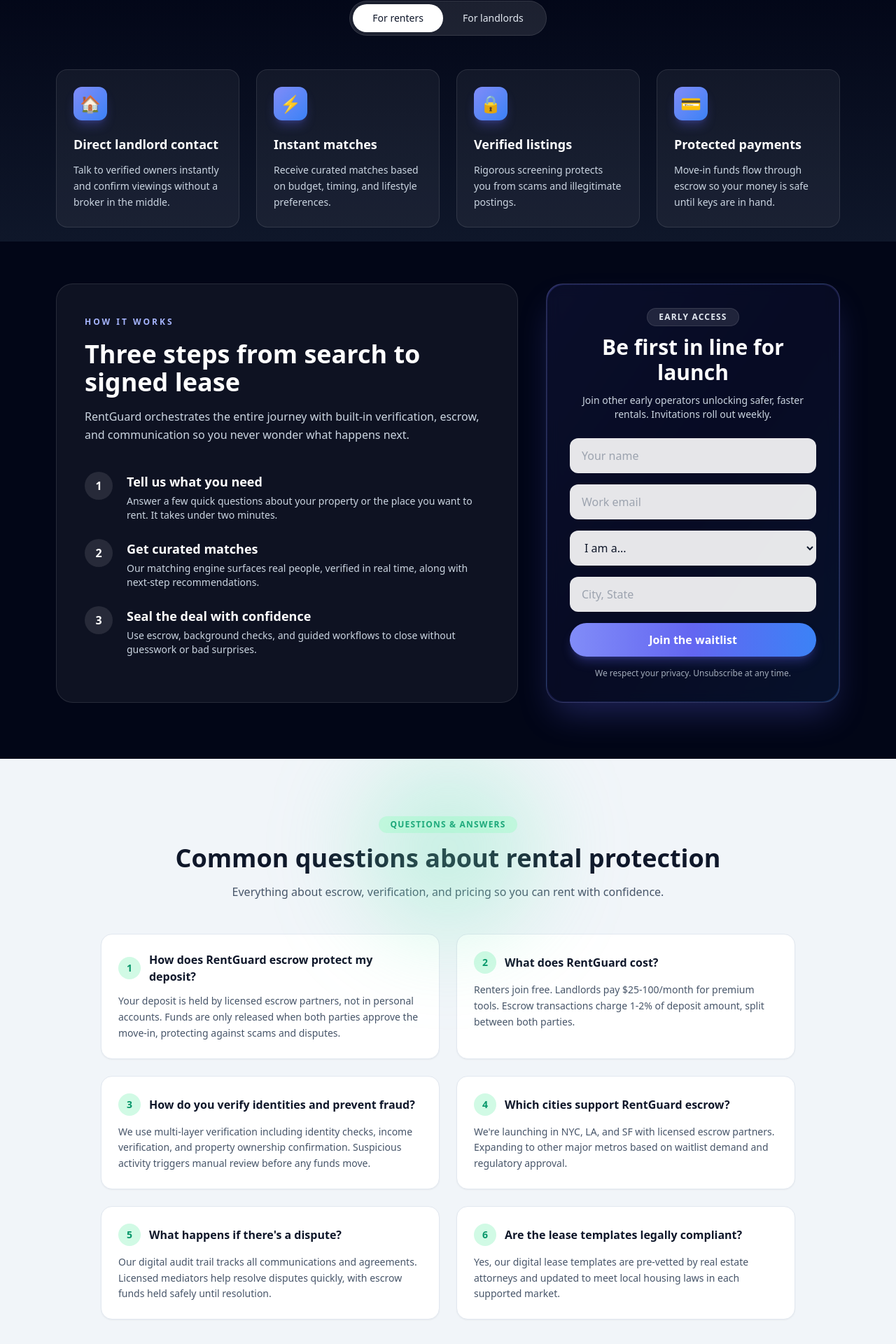
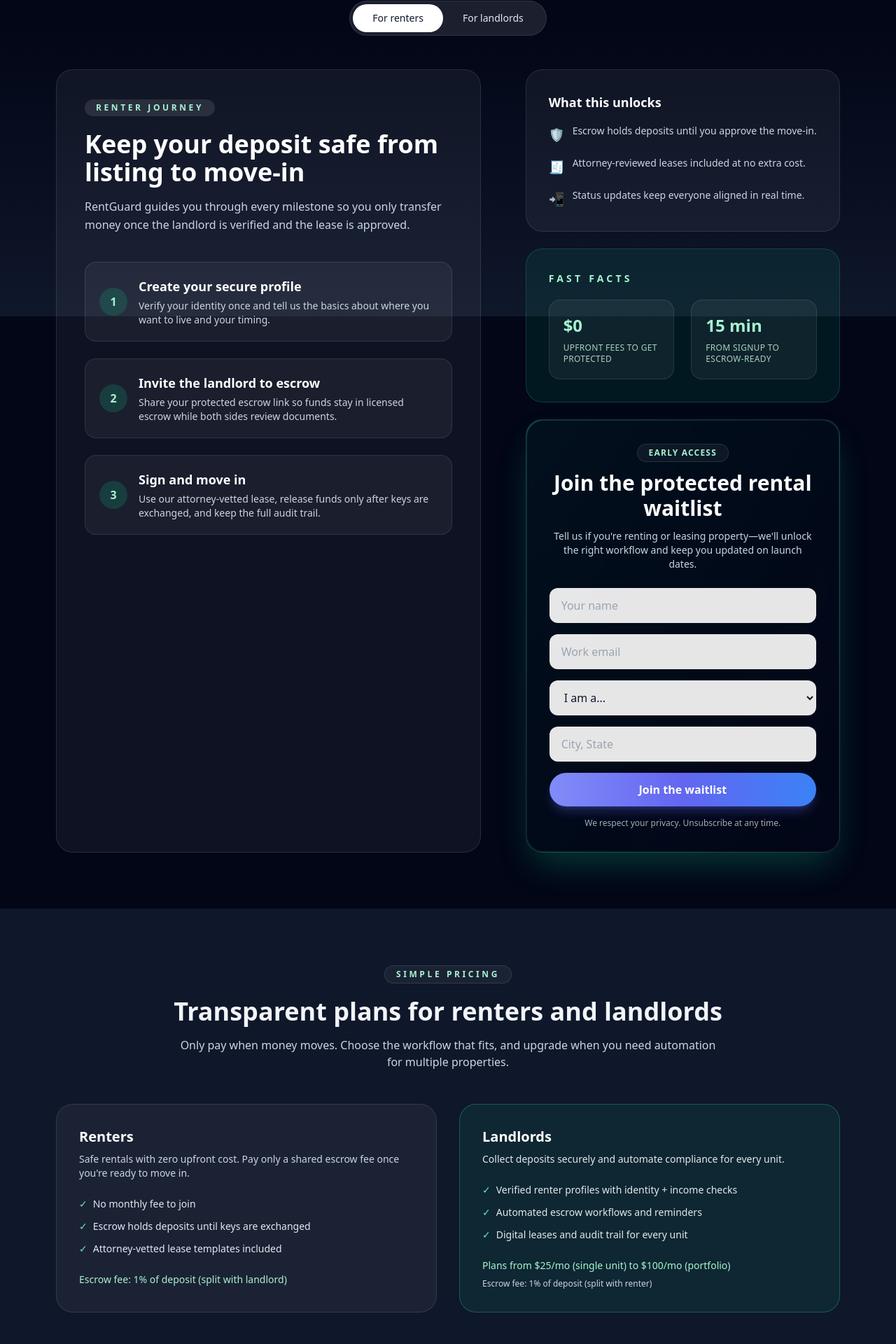
Before and after one commit to Aaronrabanal24/rentguard-landing, a Next.js app: page / in a window 1280 px wide. Shown: the part 1386-3306 px from the top of the page at 70% size. Built offline with nearby package versions, Linux system fonts and the light colour scheme.

Commit message:
Story from both

```diff
--- /dev/null
+++ b/components/Pricing.tsx
@@ -0,0 +1,42 @@
+export default function Pricing() {
+  return (
+    <section className="bg-slate-900 py-20" id="pricing">
+      <div className="mx-auto max-w-6xl px-4 text-slate-100">
+        <div className="text-center">
+          <span className="inline-flex items-center gap-2 rounded-full border border-white/10 bg-white/5 px-4 py-1 text-xs font-semibold uppercase tracking-[0.3em] text-emerald-200">
+            Simple pricing
+          </span>
+          <h2 className="mt-5 text-3xl font-semibold sm:text-4xl">Transparent plans for renters and landlords</h2>
+          <p className="mx-auto mt-4 max-w-3xl text-base text-slate-300">
+            Only pay when money moves. Choose the workflow that fits, and upgrade when you need automation for multiple properties.
+          </p>
+        </div>
+
+        <div className="mt-12 grid gap-8 lg:grid-cols-2">
+          <div className="rounded-3xl border border-white/10 bg-white/5 p-8">
+            <h3 className="text-xl font-semibold text-white">Renters</h3>
+            <p className="mt-2 text-sm text-slate-300">Safe rentals with zero upfront cost. Pay only a shared escrow fee once you're ready to move in.</p>
+            <ul className="mt-6 space-y-3 text-sm text-slate-200">
+              <li className="flex gap-2"><span className="text-emerald-300">✓</span>No monthly fee to join</li>
+              <li className="flex gap-2"><span className="text-emerald-300">✓</span>Escrow holds deposits until keys are exchanged</li>
+              <li className="flex gap-2"><span className="text-emerald-300">✓</span>Attorney-vetted lease templates included</li>
+            </ul>
+            <p className="mt-6 text-sm text-emerald-200">Escrow fee: 1% of deposit (split with landlord)</p>
+          </div>
+
+          <div className="rounded-3xl border border-emerald-400/30 bg-emerald-500/10 p-8">
+            <h3 className="text-xl font-semibold text-white">Landlords</h3>
+            <p className="mt-2 text-sm text-slate-200">Collect deposits securely and automate compliance for every unit.</p>
+            <ul className="mt-6 space-y-3 text-sm text-slate-200">
+              <li className="flex gap-2"><span className="text-emerald-300">✓</span>Verified renter profiles with identity + income checks</li>
+              <li className="flex gap-2"><span className="text-emerald-300">✓</span>Automated escrow workflows and reminders</li>
+              <li className="flex gap-2"><span className="text-emerald-300">✓</span>Digital leases and audit trail for every unit</li>
+            </ul>
+            <p className="mt-6 text-sm text-emerald-200">Plans from $25/mo (single unit) to $100/mo (portfolio)</p>
+            <p className="mt-2 text-xs text-slate-300">Escrow fee: 1% of deposit (split with renter)</p>
+          </div>
+        </div>
+      </div>
+    </section>
+  );
+}
--- a/components/ValueAndForm.tsx
+++ b/components/ValueAndForm.tsx
@@ -2,34 +2,73 @@ import { useState } from "react";
 import WaitlistForm from "./WaitlistForm";
 import { track } from "../lib/track";
 
-const RENTER_BENEFITS = [
-  { icon: "🏠", title: "Direct landlord contact", description: "Talk to verified owners instantly and confirm viewings without a broker in the middle." },
-  { icon: "⚡", title: "Instant matches", description: "Receive curated matches based on budget, timing, and lifestyle preferences." },
-  { icon: "🔒", title: "Verified listings", description: "Rigorous screening protects you from scams and illegitimate postings." },
-  { icon: "💳", title: "Protected payments", description: "Move-in funds flow through escrow so your money is safe until keys are in hand." },
-];
-
-const LANDLORD_BENEFITS = [
-  { icon: "👥", title: "Pre-qualified tenants", description: "Identity, income, and rental history captured before you ever schedule a tour." },
-  { icon: "📊", title: "Live analytics", description: "Dashboards highlight interest, drop-off, and pricing trends across your portfolio." },
-  { icon: "🚀", title: "Faster fills", description: "AI powered suggestions reach renters who match availability and requirements today." },
-  { icon: "🛡️", title: "Built-in safeguards", description: "Deposit protection, secure messaging, and contract workflows all in one place." },
-];
-
-const HOW_IT_WORKS = [
+const PERSONA_CONTENT = {
+  renter: {
+    badge: "Renter journey",
+    heading: "Keep your deposit safe from listing to move-in",
+    description:
+      "RentGuard guides you through every milestone so you only transfer money once the landlord is verified and the lease is approved.",
+    steps: [
       {
-    title: "Tell us what you need",
-    description: "Answer a few quick questions about your property or the place you want to rent. It takes under two minutes.",
+        title: "Create your secure profile",
+        description: "Verify your identity once and tell us the basics about where you want to live and your timing.",
       },
       {
-    title: "Get curated matches",
-    description: "Our matching engine surfaces real people, verified in real time, along with next-step recommendations.",
+        title: "Invite the landlord to escrow",
+        description: "Share your protected escrow link so funds stay in licensed escrow while both sides review documents.",
       },
       {
-    title: "Seal the deal with confidence",
-    description: "Use escrow, background checks, and guided workflows to close without guesswork or bad surprises.",
+        title: "Sign and move in",
+        description: "Use our attorney-vetted lease, release funds only after keys are exchanged, and keep the full audit trail.",
       },
-];
+    ],
+    highlights: [
+      { icon: "🛡️", text: "Escrow holds deposits until you approve the move-in." },
+      { icon: "🧾", text: "Attorney-reviewed leases included at no extra cost." },
+      { icon: "📲", text: "Status updates keep everyone aligned in real time." },
+    ],
+    stats: [
+      { value: "$0", label: "upfront fees to get protected" },
+      { value: "15 min", label: "from signup to escrow-ready" },
+    ],
+  },
+  landlord: {
+    badge: "Landlord journey",
+    heading: "Fill units faster with every safeguard built in",
+    description:
+      "See qualified renters, collect deposits safely, and close with compliant paperwork—without chasing signatures or worrying about disputes.",
+    steps: [
+      {
+        title: "Share your protected listing",
+        description: "Invite applicants and review verified profiles that already passed identity and income checks.",
+      },
+      {
+        title: "Request escrow in seconds",
+        description: "Send an escrow request with your terms. RentGuard holds the deposit until both sides sign off.",
+      },
+      {
+        title: "Sign and release funds",
+        description: "Execute compliant digital leases, hand over keys, and release the deposit in one click.",
+      },
+    ],
+    highlights: [
+      { icon: "🔍", text: "Verified renters with proof of income and ID." },
+      { icon: "⚖️", text: "Automatic compliance guardrails for your jurisdiction." },
+      { icon: "📦", text: "Structured move-in checklist keeps everyone accountable." },
+    ],
+    stats: [
+      { value: "3×", label: "faster time to deposit vs. manual process" },
+      { value: "$25-$100", label: "monthly plans for pro tools" },
+    ],
+  },
+} satisfies Record<"renter" | "landlord", {
+  badge: string;
+  heading: string;
+  description: string;
+  steps: Array<{ title: string; description: string }>;
+  highlights: Array<{ icon: string; text: string }>;
+  stats: Array<{ value: string; label: string }>;
+}>;
 
 export default function ValueAndForm() {
   const [activeTab, setActiveTab] = useState<"renter" | "landlord">("renter");
@@ -39,7 +78,7 @@ export default function ValueAndForm() {
     track("value_tab_clicked", { tab });
   };
 
-  const benefits = activeTab === "renter" ? RENTER_BENEFITS : LANDLORD_BENEFITS;
+  const content = PERSONA_CONTENT[activeTab];
 
   return (
     <section className="relative bg-slate-950 pb-20 pt-16" id="how-it-works">
@@ -63,7 +102,7 @@ export default function ValueAndForm() {
               onClick={() => handleTabClick("renter")}
               className={`rounded-full px-7 py-2.5 transition ${
                 activeTab === "renter"
-                  ? "bg-white text-slate-900 shadow-[0_10px_40px_-20px_rgba(99,102,241,0.9)]"
+                  ? "bg-white text-slate-900 shadow-[0_12px_42px_-22px_rgba(16,185,129,0.65)]"
                   : "hover:text-white"
               }`}
             >
@@ -73,7 +112,7 @@ export default function ValueAndForm() {
               onClick={() => handleTabClick("landlord")}
               className={`rounded-full px-7 py-2.5 transition ${
                 activeTab === "landlord"
-                  ? "bg-white text-slate-900 shadow-[0_10px_40px_-20px_rgba(99,102,241,0.9)]"
+                  ? "bg-white text-slate-900 shadow-[0_12px_42px_-22px_rgba(16,185,129,0.65)]"
                   : "hover:text-white"
               }`}
             >
@@ -81,58 +120,63 @@ export default function ValueAndForm() {
             </button>
           </div>
         </div>
+        <div className="grid gap-12 md:gap-16 lg:grid-cols-[minmax(0,1.35fr)_minmax(0,1fr)]" id="features">
+          <div className="rounded-3xl border border-white/10 bg-white/5 p-8 sm:p-10 text-slate-100">
+            <span className="inline-flex items-center rounded-full bg-white/10 px-4 py-1 text-xs font-semibold uppercase tracking-[0.3em] text-emerald-200">
+              {content.badge}
+            </span>
+            <h3 className="mt-5 text-3xl font-semibold text-white sm:text-4xl">{content.heading}</h3>
+            <p className="mt-4 max-w-3xl text-base leading-relaxed text-slate-300">{content.description}</p>
 
-        <div className="grid gap-6 md:grid-cols-2 lg:grid-cols-4" id="features">
-          {benefits.map((b, i) => (
-            <div
-              key={i}
-              className="group relative overflow-hidden rounded-2xl border border-white/10 bg-white/5 p-6 text-left transition duration-200 hover:-translate-y-1 hover:border-white/30 hover:bg-white/10"
-            >
-              <div className="absolute inset-0 opacity-0 transition duration-200 group-hover:opacity-20"
-                style={{
-                  background: "radial-gradient(circle at top, rgba(99,102,241,0.6), transparent 55%)",
-                }}
-              />
-              <div className="relative mb-5 flex h-12 w-12 items-center justify-center rounded-xl bg-gradient-to-br from-indigo-400 to-blue-500 text-2xl shadow-lg shadow-indigo-500/30">
-                {b.icon}
-              </div>
-              <h3 className="relative mb-3 text-lg font-semibold text-white">{b.title}</h3>
-              <p className="relative text-sm leading-relaxed text-slate-300">{b.description}</p>
-            </div>
-          ))}
-        </div>
-
-        <div className="mt-20 grid gap-10 lg:grid-cols-[minmax(0,1fr)_minmax(0,420px)]">
-          <div className="rounded-3xl border border-white/10 bg-white/5 p-10 text-slate-100">
-            <span className="text-xs font-semibold uppercase tracking-[0.25em] text-indigo-300">How it works</span>
-            <h3 className="mt-4 text-3xl font-semibold text-white sm:text-4xl">Three steps from search to signed lease</h3>
-            <p className="mt-4 max-w-xl text-base leading-relaxed text-slate-300">
-              RentGuard orchestrates the entire journey with built-in verification, escrow, and communication so you never wonder what happens next.
-            </p>
             <ol className="mt-10 space-y-6">
-              {HOW_IT_WORKS.map((item, index) => (
-                <li key={item.title} className="flex gap-5">
-                  <span className="flex h-10 w-10 shrink-0 items-center justify-center rounded-full bg-white/10 text-base font-semibold text-white">
+              {content.steps.map((step, index) => (
+                <li key={step.title} className="rounded-2xl border border-white/10 bg-white/5 p-5">
+                  <div className="flex items-center gap-4">
+                    <span className="flex h-10 w-10 shrink-0 items-center justify-center rounded-full bg-emerald-500/20 text-base font-semibold text-emerald-200">
                       {index + 1}
                     </span>
                     <div>
-                    <h4 className="text-lg font-semibold text-white">{item.title}</h4>
-                    <p className="mt-1 text-sm text-slate-300">{item.description}</p>
+                      <h4 className="text-lg font-semibold text-white">{step.title}</h4>
+                      <p className="mt-1 text-sm text-slate-300">{step.description}</p>
+                    </div>
                   </div>
                 </li>
               ))}
             </ol>
           </div>
 
-          <div className="relative rounded-3xl border border-white/10 bg-gradient-to-br from-indigo-500/30 via-indigo-500/20 to-blue-500/30 p-[1px] shadow-2xl shadow-indigo-500/30" id="waitlist-form">
-            <div className="rounded-3xl bg-slate-950/70 p-8 backdrop-blur">
+          <div className="space-y-6">
+            <div className="rounded-3xl border border-white/10 bg-white/5 p-8 text-slate-100">
+              <h4 className="text-lg font-semibold text-white">What this unlocks</h4>
+              <ul className="mt-4 space-y-4 text-sm leading-relaxed text-slate-300">
+                {content.highlights.map((item) => (
+                  <li key={item.text} className="flex items-start gap-3">
+                    <span className="mt-0.5 text-lg">{item.icon}</span>
+                    <span>{item.text}</span>
+                  </li>
+                ))}
+              </ul>
+            </div>
+            <div className="rounded-3xl border border-emerald-400/20 bg-emerald-500/10 p-8 text-slate-100">
+              <h4 className="text-sm font-semibold uppercase tracking-[0.3em] text-emerald-200">Fast facts</h4>
+              <div className="mt-5 grid gap-6 sm:grid-cols-2">
+                {content.stats.map((stat) => (
+                  <div key={stat.label} className="rounded-2xl border border-white/10 bg-white/5 p-5">
+                    <p className="text-2xl font-semibold text-emerald-200">{stat.value}</p>
+                    <p className="mt-2 text-xs uppercase tracking-wide text-emerald-100/80">{stat.label}</p>
+                  </div>
+                ))}
+              </div>
+            </div>
+            <div className="relative rounded-3xl border border-white/10 bg-gradient-to-br from-emerald-500/30 via-emerald-500/15 to-slate-900/40 p-[1px] shadow-2xl shadow-emerald-500/30" id="waitlist-form">
+              <div className="rounded-3xl bg-slate-950/80 p-8 backdrop-blur">
                 <div className="mb-6 text-center text-slate-100">
-                <span className="mb-3 inline-flex items-center gap-2 rounded-full border border-white/10 bg-white/10 px-4 py-1 text-xs font-semibold uppercase tracking-widest text-slate-200">
+                  <span className="mb-3 inline-flex items-center gap-2 rounded-full border border-white/10 bg-white/5 px-4 py-1 text-xs font-semibold uppercase tracking-widest text-emerald-200">
                     Early access
                   </span>
-                <h3 className="text-3xl font-semibold text-white">Be first in line for launch</h3>
+                  <h3 className="text-2xl font-semibold text-white sm:text-3xl">Join the protected rental waitlist</h3>
                   <p className="mt-3 text-sm text-slate-300">
-                  Join other early operators unlocking safer, faster rentals. Invitations roll out weekly.
+                    Tell us if you're renting or leasing property—we'll unlock the right workflow and keep you updated on launch dates.
                   </p>
                 </div>
                 <WaitlistForm />
@@ -140,6 +184,7 @@ export default function ValueAndForm() {
             </div>
           </div>
         </div>
+      </div>
     </section>
   );
 }
--- a/pages/index.tsx
+++ b/pages/index.tsx
@@ -1,5 +1,6 @@
 import Hero from "../components/Hero";
 import ValueAndForm from "../components/ValueAndForm";
+import Pricing from "../components/Pricing";
 import FAQSchema from "../components/FAQSchema";
 
 export default function Home() {
@@ -7,6 +8,7 @@ export default function Home() {
     <div className="min-h-screen">
       <Hero />
       <ValueAndForm />
+      <Pricing />
       <FAQSchema />
 
       {/* Footer */}
```
Lines whose indentation alone changed are shown as unchanged.
